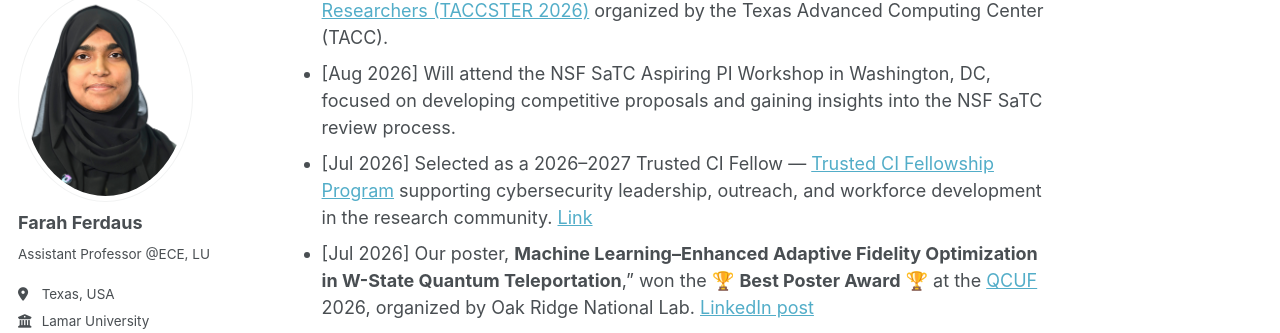
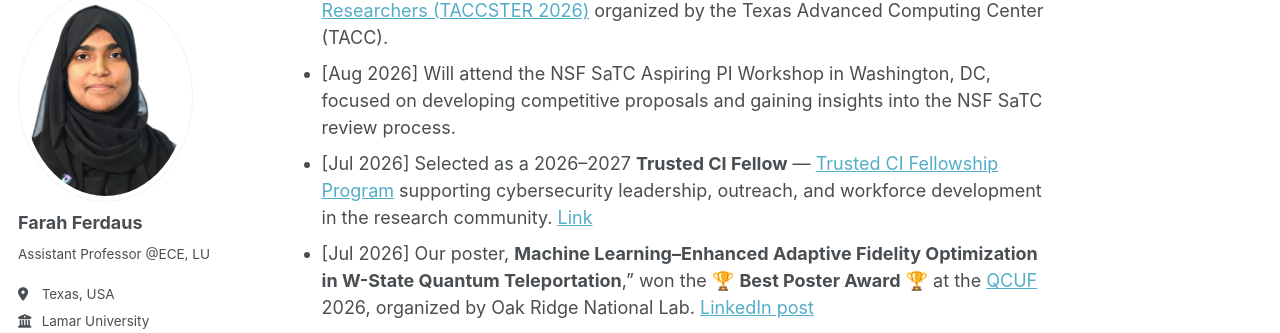
Before and after one commit to fferdaus/fferdaus.github.io, a Jekyll site: the page built from _pages/about.md, in a window 1280 px wide and 900 px high, scrolled down 1068 px. Shown: the part 107-440 px from the top of the window. Built offline with Jekyll 4.4.1, drawn with Linux system fonts in a browser that asks for light colours; emoji names are drawn with the system emoji font; some web fonts are replaced.

```diff
--- a/_pages/about.md
+++ b/_pages/about.md
@@ -63,7 +63,7 @@ I have published numerous scientific articles, including journal articles, confe
 ## News
 - [Aug 2026] Our poster, **A Side-Channel Methodology for DL Model Recovery Using Power Traces**, has been accepted for presentation at the [TACC Symposium for Texas Researchers (TACCSTER 2026)](https://tacc.utexas.edu/taccster/2026/) organized by the Texas Advanced Computing Center (TACC).
 - [Aug 2026] Will attend the NSF SaTC Aspiring PI Workshop in Washington, DC, focused on developing competitive proposals and gaining insights into the NSF SaTC review process.
-- [Jul 2026] Selected as a 2026–2027 Trusted CI Fellow — [Trusted CI Fellowship Program](https://trustedci.org/fellows) supporting cybersecurity leadership, outreach, and workforce development in the research community. [Link](https://www.trustedci.org/2026-fellows)
+- [Jul 2026] Selected as a 2026–2027 **Trusted CI Fellow** — [Trusted CI Fellowship Program](https://trustedci.org/fellows) supporting cybersecurity leadership, outreach, and workforce development in the research community. [Link](https://www.trustedci.org/2026-fellows)
 - [Jul 2026] Our poster, **Machine Learning–Enhanced Adaptive Fidelity Optimization in W-State Quantum Teleportation**," won the 🏆 **Best Poster Award** 🏆 at the [QCUF](https://www.olcf.ornl.gov/calendar/2026-quantum-computing-user-forum/) 2026, organized by Oak Ridge National Lab. [LinkedIn post](https://www.linkedin.com/feed/update/urn:li:ugcPost:7486160842829369344/)
 - [Jul 2026] Two papers from our lab have been accepted at [IEEE NAPS26](https://www.mtu.edu/ece/naps-2026/) — marking our lab's first collaboration with [PNNL](https://www.pnnl.gov) and [ERCOT](https://www.ercot.com)!
 - [Jul 2026] Two papers from our lab have been accepted at [IEEE QCE26](https://qce.quantum.ieee.org/2026/) ([Workshop on Advancing Hybrid Quantum-Classical Computing Through Shared Challenges](https://events.ornl.gov/quantum-hpc-workshop-2026/)) — marking our lab's first work in quantum computing and first collaboration with [ORNL](https://www.ornl.gov)!
```
